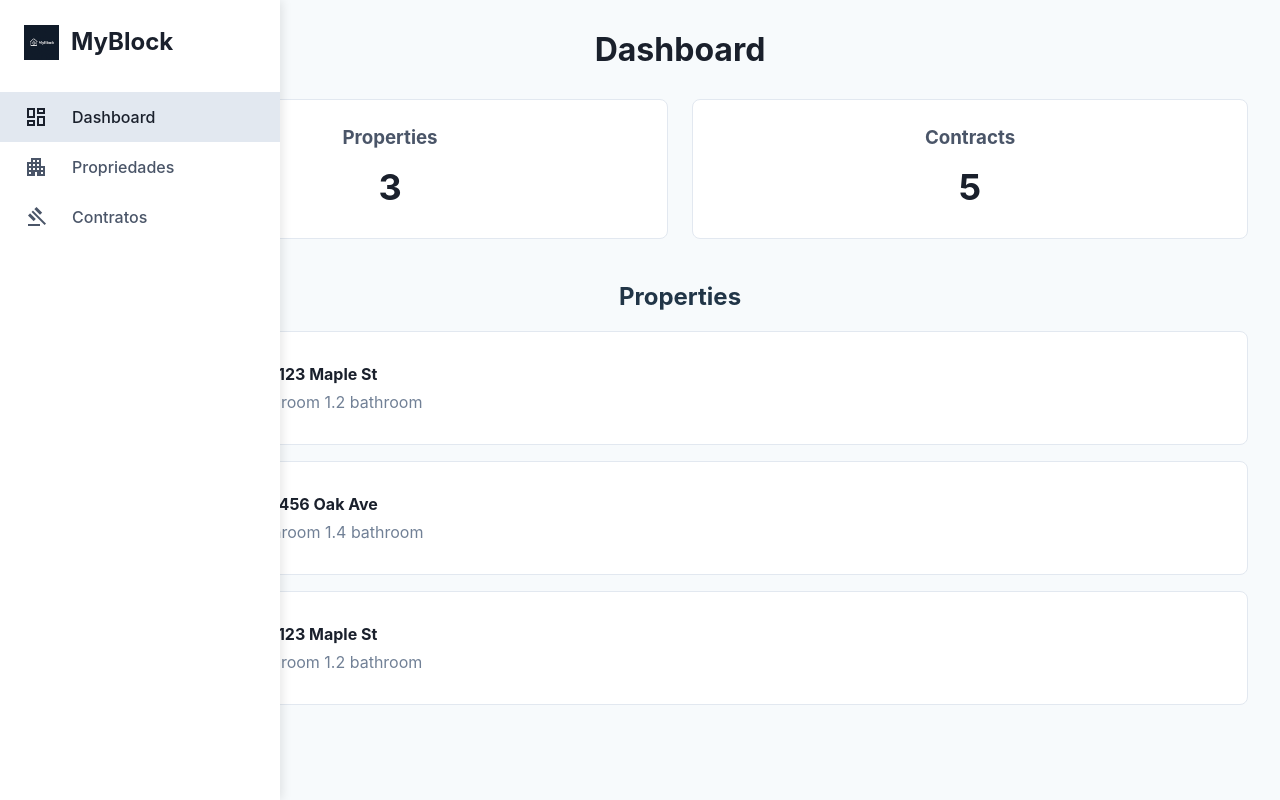
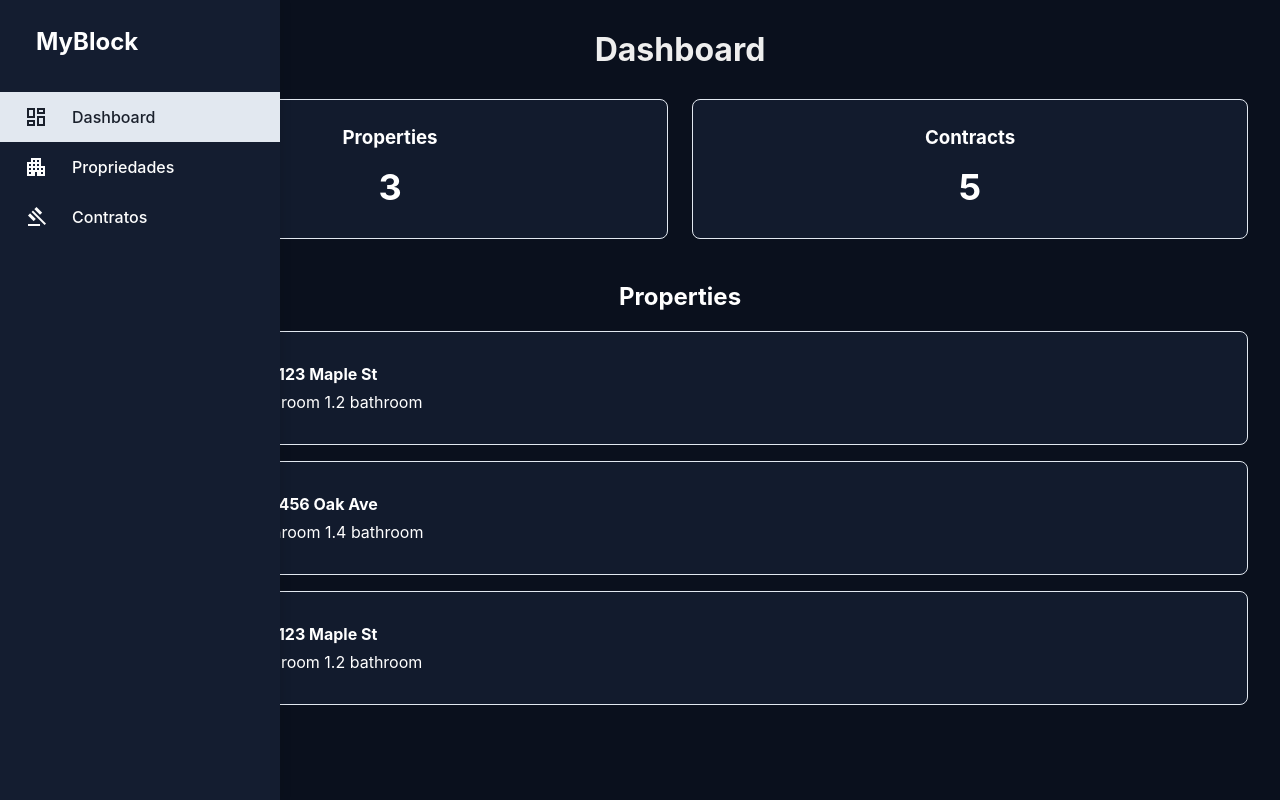
Before and after one commit to Allisonfreittass/myblock-frontend, a Vue app: page /dashboard in a window 1280 px wide. Built offline with nearby package versions, Linux system fonts and the light colour scheme.

Commit message:
style(background): atualizando cores para respeitar a paleta definida

```diff
--- a/src/components/Navbar.vue
+++ b/src/components/Navbar.vue
@@ -1,7 +1,7 @@
 <template>
   <nav class="navbar-container">
     <div class="navbar-header">
-      <img src="/src/assets/Images/logoName.png" alt="MyBlock Logo" class="logo" />
+      <!--<img src="/src/assets/Images/logoName.png" alt="MyBlock Logo" class="logo" /> -->
       <span class="logo-name">MyBlock</span>
     </div>
 
@@ -32,7 +32,7 @@
   top: 0;
   left: 0;
   height: 100%;
-  background-color: #ffffff;
+  background-color: #141d30;
   z-index: 1000;
   box-shadow: 2px 0 10px rgba(0,0,0,0.1);
   display: flex;
@@ -59,6 +59,7 @@
 .logo {
   height: 35px;
   flex-shrink: 0;
+  width: 50px;
 }
 
 .nav-links {
@@ -73,7 +74,7 @@
   height: 50px;
   padding: 0 1.5rem;
   text-decoration: none;
-  color: #4a5568;
+  color: #fdfdfd;
   font-weight: 500;
   transition: background-color 0.2s;
   white-space: nowrap;
@@ -100,7 +101,7 @@
   margin-left: 0.75rem;
   font-size: 1.5rem;
   font-weight: bold;
-  color: #1a202c;
+  color: #ffff;
   opacity: 0;
   transition: opacity 0.2s ease-in-out;
   white-space: nowrap;
--- a/src/components/pages/Dashboard.vue
+++ b/src/components/pages/Dashboard.vue
@@ -30,8 +30,6 @@
 <script setup>
 import { ref } from 'vue';
 
-// DADOS DE EXEMPLO (MOCK DATA)
-// No futuro, estes dados virão da sua API
 const properties = ref([
   { id: 1, address: '123 Maple St', details: '3 bathroom 1.2 bathroom', imageUrl: 'https://via.placeholder.com/150' },
   { id: 2, address: '456 Oak Ave', details: '4 bathroom 1.4 bathroom', imageUrl: 'https://via.placeholder.com/150' },
@@ -43,7 +41,9 @@ const properties = ref([
 .page-title {
   font-size: 2rem;
   font-weight: bold;
-  color: #1a202c;
+  color: #eeeeee;
+  align-items: center;
+  align-content: left;
   margin-bottom: 2rem;
 }
 .summary-cards {
@@ -53,23 +53,24 @@ const properties = ref([
 }
 .card {
   flex: 1;
-  background: #fff;
+  background: #121b2d;
   padding: 1.5rem;
   border-radius: 0.5rem;
   border: 1px solid #e2e8f0;
 }
 .card h3 {
   margin: 0 0 0.5rem 0;
-  color: #4a5568;
+  color: #ffffff;
 }
 .card .count {
   font-size: 2.25rem;
   font-weight: bold;
-  color: #1a202c;
+  color: #ffffff;
 }
 .properties-section h2 {
   font-size: 1.5rem;
   margin-bottom: 1rem;
+  color: #ffffff;
 }
 .property-list {
   display: flex;
@@ -79,7 +80,7 @@ const properties = ref([
 .property-item {
   display: flex;
   align-items: center;
-  background: #fff;
+  background: #121b2d;
   padding: 1rem;
   border-radius: 0.5rem;
   border: 1px solid #e2e8f0;
@@ -93,11 +94,11 @@ const properties = ref([
 }
 .property-details .address {
   font-weight: bold;
-  color: #1a202c;
+  color: #ffffff;
   margin: 0;
 }
 .property-details .info {
-  color: #718096;
+  color: #ffffff;
   margin: 0.25rem 0 0 0;
 }
 </style>
--- a/src/layouts/DefaultLayout.vue
+++ b/src/layouts/DefaultLayout.vue
@@ -14,7 +14,7 @@ import Navbar from '../components/Navbar.vue';
 
 <style scoped>
 .page-wrapper {
-  background-color: #f7fafc;
+  background-color: #0a101d;
   min-height: 100vh;
 }
 
```
